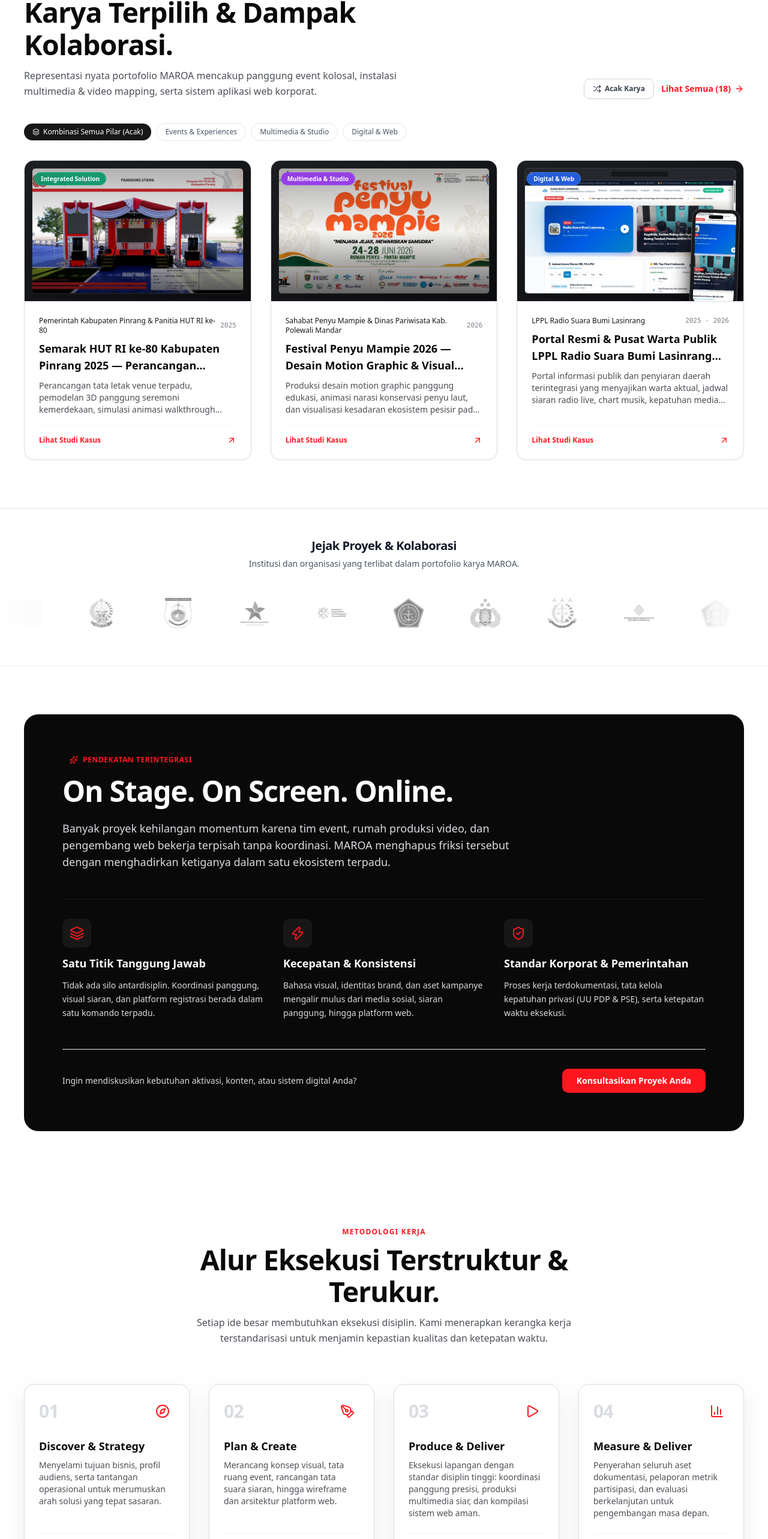
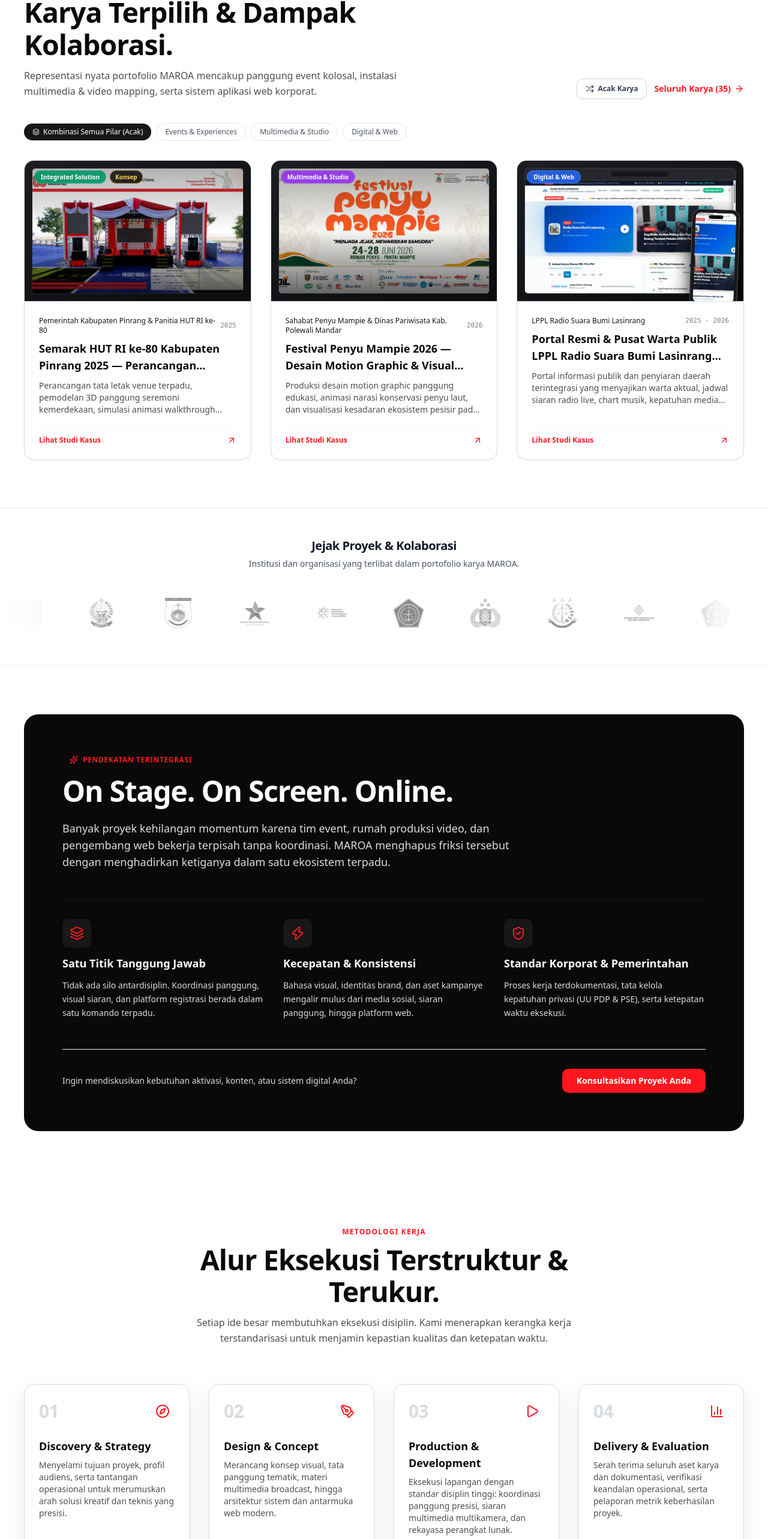
Before and after one commit to maroamabbarakka/website, a Next.js app: page / in a window 1280 px wide. Shown: the part 1870-4436 px from the top of the page at 60% size. Built offline with nearby package versions, Linux system fonts and the light colour scheme; no server answers; grey boxes are pictures that could not be loaded.

Commit message:
feat(homepage): selaraskan seksi beranda - CTA LET'S CREATE SOMETHING REMARKABLE, metodologi 4 tahap faktual, dan badge konsep SelectedWork

```diff
--- a/src/components/sections/CtaBannerSection.tsx
+++ b/src/components/sections/CtaBannerSection.tsx
@@ -1,7 +1,7 @@
 import React from "react";
 import Link from "next/link";
-import { ArrowRight, Mail } from "lucide-react";
-import { initialSiteSettings } from "@/data/initialData";
+import { ArrowRight } from "lucide-react";
+import { WhatsAppIcon } from "@/components/ui/SocialIcons";
 
 export function CtaBannerSection() {
   return (
@@ -10,13 +10,13 @@ export function CtaBannerSection() {
         <div className="bg-gradient-to-br from-maroa-black via-maroa-charcoal to-maroa-black text-maroa-white rounded-maroa-lg p-8 sm:p-12 lg:p-16 border border-maroa-charcoal flex flex-col lg:flex-row items-center justify-between gap-10">
           <div className="max-w-2xl flex flex-col gap-4 text-center lg:text-left">
             <span className="text-xs font-semibold uppercase tracking-widest text-maroa-red">
-              Mulai Kolaborasi
+              Next-Level Collaboration
             </span>
-            <h2 className="text-3xl sm:text-4xl lg:text-5xl font-extrabold text-maroa-white tracking-tight">
-              Punya Rencana Proyek? Mari Wujudkan Bersama.
+            <h2 className="text-3xl sm:text-4xl lg:text-5xl font-extrabold text-maroa-white tracking-tight leading-tight">
+              LET&apos;S CREATE SOMETHING REMARKABLE.
             </h2>
             <p className="text-base text-maroa-gray-300 leading-relaxed max-w-xl">
-              Diskusikan kebutuhan event korporat, produksi konten visual, atau pembuatan aplikasi web Anda dengan tim spesialis MAROA.
+              Punya rencana penyelenggaraan event, produksi multimedia panggung &amp; studio, atau rekayasa sistem aplikasi web? Mari diskusikan ide Anda bersama tim MAROA.
             </p>
           </div>
 
@@ -25,15 +25,17 @@ export function CtaBannerSection() {
               href="/contact"
               className="w-full sm:w-auto inline-flex items-center justify-center px-7 py-3.5 rounded-maroa-sm bg-maroa-red hover:bg-maroa-red-dark text-maroa-white text-base font-semibold transition-colors shadow-lg group"
             >
-              <span>Start a Project</span>
+              <span>Mulai Proyek</span>
               <ArrowRight className="ml-2 h-4 w-4 transition-transform group-hover:translate-x-1" />
             </Link>
             <a
-              href={`mailto:${initialSiteSettings.primaryEmail}`}
-              className="w-full sm:w-auto inline-flex items-center justify-center px-6 py-3.5 rounded-maroa-sm bg-maroa-charcoal hover:bg-maroa-gray-700 text-maroa-white border border-maroa-gray-700 text-base font-medium transition-colors"
+              href="https://wa.me/6281343511099"
+              target="_blank"
+              rel="noopener noreferrer"
+              className="w-full sm:w-auto inline-flex items-center justify-center px-6 py-3.5 rounded-maroa-sm bg-maroa-charcoal hover:bg-maroa-gray-700 text-maroa-white border border-maroa-gray-700 text-base font-medium transition-colors gap-2"
             >
-              <Mail className="mr-2 h-4 w-4 text-maroa-gray-300" />
-              <span>Email Resmi</span>
+              <WhatsAppIcon size={18} className="text-emerald-400 shrink-0" />
+              <span>WhatsApp Resmi</span>
             </a>
           </div>
         </div>
--- a/src/components/sections/ProcessSection.tsx
+++ b/src/components/sections/ProcessSection.tsx
@@ -5,26 +5,26 @@ export function ProcessSection() {
   const steps = [
     {
       number: "01",
-      title: "Discover & Strategy",
-      desc: "Menyelami tujuan bisnis, profil audiens, serta tantangan operasional untuk merumuskan arah solusi yang tepat sasaran.",
+      title: "Discovery & Strategy",
+      desc: "Menyelami tujuan proyek, profil audiens, serta tantangan operasional untuk merumuskan arah solusi kreatif dan teknis yang presisi.",
       icon: <Compass className="h-6 w-6 text-maroa-red" />,
     },
     {
       number: "02",
-      title: "Plan & Create",
-      desc: "Merancang konsep visual, tata ruang event, rancangan tata suara siaran, hingga wireframe dan arsitektur platform web.",
+      title: "Design & Concept",
+      desc: "Merancang konsep visual, tata panggung tematik, materi multimedia broadcast, hingga arsitektur sistem dan antarmuka web modern.",
       icon: <PenTool className="h-6 w-6 text-maroa-red" />,
     },
     {
       number: "03",
-      title: "Produce & Deliver",
-      desc: "Eksekusi lapangan dengan standar disiplin tinggi: koordinasi panggung presisi, produksi multimedia siar, dan kompilasi sistem web aman.",
+      title: "Production & Development",
+      desc: "Eksekusi lapangan dengan standar disiplin tinggi: koordinasi panggung presisi, siaran multimedia multikamera, dan rekayasa perangkat lunak.",
       icon: <Play className="h-6 w-6 text-maroa-red" />,
     },
     {
       number: "04",
-      title: "Measure & Deliver",
-      desc: "Penyerahan seluruh aset dokumentasi, pelaporan metrik partisipasi, dan evaluasi berkelanjutan untuk pengembangan masa depan.",
+      title: "Delivery & Evaluation",
+      desc: "Serah terima seluruh aset karya dan dokumentasi, verifikasi keandalan operasional, serta pelaporan metrik keberhasilan proyek.",
       icon: <BarChart3 className="h-6 w-6 text-maroa-red" />,
     },
   ];
--- a/src/components/sections/SelectedWorkSection.tsx
+++ b/src/components/sections/SelectedWorkSection.tsx
@@ -125,7 +125,7 @@ export function SelectedWorkSection() {
               href="/work"
               className="inline-flex items-center text-sm font-semibold text-maroa-red hover:text-maroa-red-dark transition-colors group"
             >
-              <span>Lihat Semua (18)</span>
+              <span>Seluruh Karya ({initialProjects.filter((p) => p.isPublished).length})</span>
               <ArrowRight className="ml-1.5 h-4 w-4 transition-transform group-hover:translate-x-1" />
             </Link>
           </div>
@@ -248,10 +248,15 @@ export function SelectedWorkSection() {
                   )}
 
                   {/* Category Badge Berwarna Khas Pilar */}
-                  <div className="absolute top-4 left-4 z-20">
+                  <div className="absolute top-4 left-4 z-20 flex items-center gap-1.5">
                     <span className={`inline-flex items-center px-2.5 py-0.5 rounded-full text-[10px] font-semibold border backdrop-blur-md shadow-sm ${badgeInfo.bg}`}>
                       {badgeInfo.label}
                     </span>
+                    {project.isConceptOnly && (
+                      <span className="inline-flex items-center px-2 py-0.5 rounded-full text-[10px] font-bold bg-black/80 text-amber-300 border border-amber-400/40 backdrop-blur-md">
+                        Konsep
+                      </span>
+                    )}
                   </div>
                 </div>
 
```
